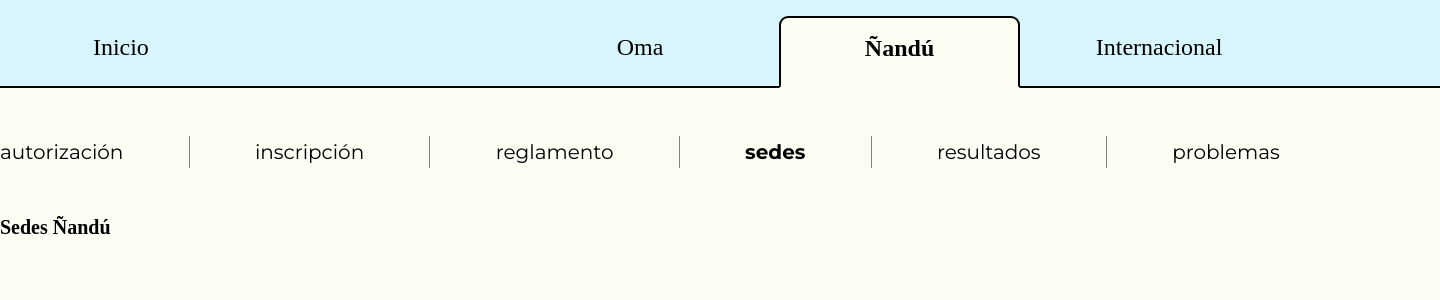
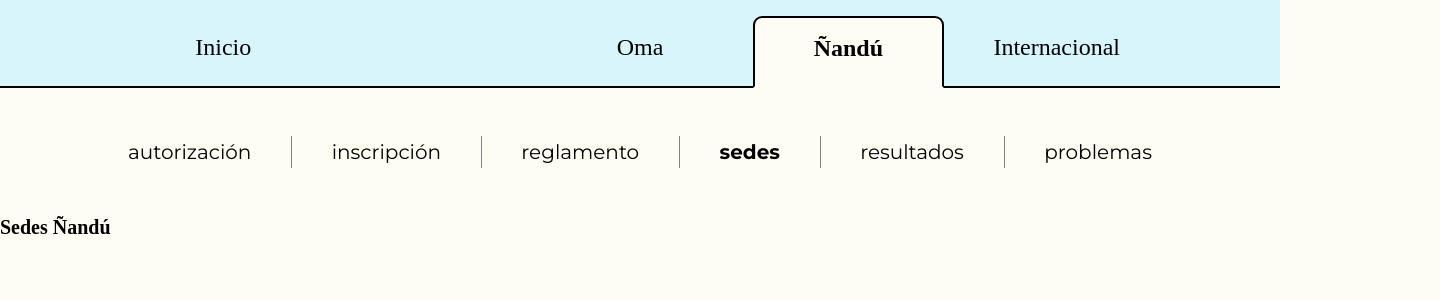
Before and after one commit to JZylber/oma-san-isidro, a Next.js app: page /nandu/sedes in a window 1280 px wide. Shown: the top 300 px of the page, 1440 px wide, since content can reach past the window. Built offline with nearby package versions, Linux system fonts and the light colour scheme; a web font is replaced by a local one.

Commit message:
nav width 100% estirada

```diff
--- a/components/NavBar/Navbar.module.scss
+++ b/components/NavBar/Navbar.module.scss
@@ -1,11 +1,11 @@
-@use '../../styles/shared.scss' as shared;
+@use "../../styles/shared.scss" as shared;
 
-.iconWrapper{
-    @include shared.mobile-only{
+.iconWrapper {
+  @include shared.mobile-only {
     width: 80%;
-        margin-left: 10%
+    margin-left: 10%;
   }
-    @include shared.not-mobile{
+  @include shared.not-mobile {
     display: none;
   }
 }
@@ -16,46 +16,54 @@
     display: none;
   }
 }
-.navbar{
+
+.navbar {
   width: 100%;
-    @include shared.mobile-only{
+  @include shared.mobile-only {
     min-height: shared.$mobile-spacing * 4;
   }
-    @include shared.not-mobile{
+  @include shared.not-mobile {
     grid-row: 1/2;
     grid-column: 1/-1;
   }
-    @include shared.tablet-only{
+  @include shared.tablet-only {
     width: 117.6%;
     margin-left: -8.82%;
   }
-    @include shared.desktop-only{
-        width: 125%;
-        margin-left: -12.5%;
-    }
+
   &_main {
-        @include shared.mobile-only{
+    @include shared.mobile-only {
       padding-top: 2.4rem;
       display: flex;
       flex-direction: column;
       justify-content: center;
-
     }
-        @include shared.not-mobile{
+    @include shared.not-mobile {
       background-color: shared.$light-blue;
       border-bottom: 2px solid;
       position: relative;
     }
-        @include shared.tablet-only{
+    @include shared.tablet-only {
       display: grid;
       @include shared.tablet-columns;
       grid-template-rows: 1fr;
-            padding-top: .8rem;
+      padding-top: 0.8rem;
       min-height: shared.$tabletYspacing * 4;
       padding-left: 7.5%;
       padding-right: 7.5%;
     }
     @include shared.desktop-only {
+      display: flex;
+      justify-content: center;
+    }
+    &_full {
+      @extend .navbar_main;
+      background-color: shared.$light-blue;
+    }
+  }
+}
+
+.wrapper {
   display: grid;
   @include shared.desktop-columns;
   grid-template-rows: 1fr;
@@ -63,10 +71,5 @@
   padding-top: 1.6rem;
   padding-left: 10%;
   padding-right: 10%;
+  width: 1200px;
 }
-        &_full {
-            @extend .navbar_main;
-            background-color: shared.$light-blue;
-        }
-    }
-}
--- a/components/NavBar/Navbar.tsx
+++ b/components/NavBar/Navbar.tsx
@@ -1,101 +1,210 @@
-import styles from './Navbar.module.scss';
-import MenuIcon from '../../img/menuIcon.svg';
-import X from '../../img/x.svg';
-import { useEffect, useState } from 'react';
-import MobileMenu from './MobileMenu/mobile-menu';
-import TopMenu from './TopMenu/TopMenu';
-import { MenuHierarchy, menuItem, showCurrentPageSelected } from './NavBarRouting';
-import SubMenu from './TopMenu/SubMenu';
-import { useRouter } from 'next/router';
+import styles from "./Navbar.module.scss";
+import MenuIcon from "../../img/menuIcon.svg";
+import X from "../../img/x.svg";
+import { useEffect, useState } from "react";
+import MobileMenu from "./MobileMenu/mobile-menu";
+import TopMenu from "./TopMenu/TopMenu";
+import {
+  MenuHierarchy,
+  menuItem,
+  showCurrentPageSelected,
+} from "./NavBarRouting";
+import SubMenu from "./TopMenu/SubMenu";
+import { useRouter } from "next/router";
 
 type NavProps = {
-    togglePageContent? : () => void};
+  togglePageContent?: () => void;
+};
 
-export default function NavBar({togglePageContent}:NavProps){
-    let [openFullMenu,setOpenFullMenu] = useState(false);
-    const defaultMenuHierarchy : Array<menuItem> = [
-        {text: "Inicio",link:"/",selected : false,subItems:[]},
-        {text: "Oma",link:undefined,selected : false,subItems:[
-            {text: "Autorización",link:'/oma/autorizacion',selected : false,subItems:[]},
-            {text: "Inscripción",link:'/oma/inscripcion',selected : false,subItems:[]},
-            {text: "Reglamento",link:'/oma/reglamento',selected : false,subItems:[]},
-            {text: "Sedes",link:'/oma/sedes',selected : false,subItems:[]},
-            {text: "Resultados",link:'/oma/resultados',selected : false,subItems:[]},
-            {text: "Problemas",link:'/oma/problemas',selected : false,subItems:[]}
-        ]},
-        {text: "Ñandú",link:undefined,selected : false,subItems:[
-            {text: "Autorización",link:'/nandu/autorizacion',selected : false,subItems:[]},
-            {text: "Inscripción",link:'/nandu/inscripcion',selected : false,subItems:[]},
-            {text: "Reglamento",link:'/nandu/reglamento',selected : false,subItems:[]},
-            {text: "Sedes",link:'/nandu/sedes',selected : false,subItems:[]},
-            {text: "Resultados",link:'/nandu/resultados',selected : false,subItems:[]},
-            {text: "Problemas",link:'/nandu/problemas',selected : false,subItems:[]}
-        ]},
-        {text: "Internacional",link:"/internacional",selected : false,subItems:[]},
+export default function NavBar({ togglePageContent }: NavProps) {
+  let [openFullMenu, setOpenFullMenu] = useState(false);
+  const defaultMenuHierarchy: Array<menuItem> = [
+    { text: "Inicio", link: "/", selected: false, subItems: [] },
+    {
+      text: "Oma",
+      link: undefined,
+      selected: false,
+      subItems: [
+        {
+          text: "Autorización",
+          link: "/oma/autorizacion",
+          selected: false,
+          subItems: [],
+        },
+        {
+          text: "Inscripción",
+          link: "/oma/inscripcion",
+          selected: false,
+          subItems: [],
+        },
+        {
+          text: "Reglamento",
+          link: "/oma/reglamento",
+          selected: false,
+          subItems: [],
+        },
+        { text: "Sedes", link: "/oma/sedes", selected: false, subItems: [] },
+        {
+          text: "Resultados",
+          link: "/oma/resultados",
+          selected: false,
+          subItems: [],
+        },
+        {
+          text: "Problemas",
+          link: "/oma/problemas",
+          selected: false,
+          subItems: [],
+        },
+      ],
+    },
+    {
+      text: "Ñandú",
+      link: undefined,
+      selected: false,
+      subItems: [
+        {
+          text: "Autorización",
+          link: "/nandu/autorizacion",
+          selected: false,
+          subItems: [],
+        },
+        {
+          text: "Inscripción",
+          link: "/nandu/inscripcion",
+          selected: false,
+          subItems: [],
+        },
+        {
+          text: "Reglamento",
+          link: "/nandu/reglamento",
+          selected: false,
+          subItems: [],
+        },
+        { text: "Sedes", link: "/nandu/sedes", selected: false, subItems: [] },
+        {
+          text: "Resultados",
+          link: "/nandu/resultados",
+          selected: false,
+          subItems: [],
+        },
+        {
+          text: "Problemas",
+          link: "/nandu/problemas",
+          selected: false,
+          subItems: [],
+        },
+      ],
+    },
+    {
+      text: "Internacional",
+      link: "/internacional",
+      selected: false,
+      subItems: [],
+    },
   ];
   const router = useRouter();
-    const [menuHierarchy,setMenuHierarchy] = useState(showCurrentPageSelected(defaultMenuHierarchy,router.pathname));
+  const [menuHierarchy, setMenuHierarchy] = useState(
+    showCurrentPageSelected(defaultMenuHierarchy, router.pathname)
+  );
   const showSubMenu = () => {
-        return(menuHierarchy.find((element) => element.selected && element.subItems.length > 0) != undefined)
+    return (
+      menuHierarchy.find(
+        (element) => element.selected && element.subItems.length > 0
+      ) != undefined
+    );
+  };
+  const getSubitems = () => {
+    let item = menuHierarchy.find((element) => element.selected);
+    if (item) {
+      return item.subItems;
+    } else {
+      return [];
     }
-    const getSubitems = () => {
-        let item = menuHierarchy.find((element) => element.selected)
-        if(item){
-            return(item.subItems)
-        }else{
-            return([])
+  };
+  const selectItem = (
+    hierarchy: MenuHierarchy,
+    mainCategory: number,
+    subCategory?: number
+  ) => {
+    return hierarchy.map((item, index) => {
+      let newItem: menuItem;
+      if (index == mainCategory) {
+        newItem = {
+          ...item,
+          selected: true,
+          subItems: item.subItems.map((subItem, subIndex) => {
+            if (subCategory && subCategory == subIndex) {
+              return { ...subItem, selected: true };
+            } else {
+              return { ...subItem, selected: false };
             }
+          }),
+        };
+      } else {
+        newItem = {
+          ...item,
+          selected: false,
+          subItems: item.subItems.map((subItem) => {
+            return { ...subItem, selected: false };
+          }),
+        };
       }
-    const selectItem = (hierarchy:MenuHierarchy,mainCategory:number,subCategory?:number) => {
-        return(hierarchy.map((item,index) => {
-            let newItem : menuItem;
-            if(index == mainCategory){
-                newItem = {...item,selected:true,subItems:item.subItems.map((subItem,subIndex) => {
-                    if(subCategory && subCategory == subIndex){
-                        return({...subItem,selected:true})
-                    }else {
-                        return({...subItem,selected:false})
-                    }
-                })}
-            } else {
-                newItem = {...item,selected:false,subItems:item.subItems.map((subItem) => {return{...subItem,selected:false}})}
-            }
-            return(newItem)
-        }))
-    }
+      return newItem;
+    });
+  };
 
-    const clickMainItem = (itemName : string) => {
+  const clickMainItem = (itemName: string) => {
     const itemIndex = menuHierarchy.findIndex((item) => item.text == itemName);
-        const item = menuHierarchy[itemIndex]
-        if(item){
-            if(item.link){
-                router.push(item.link)
+    const item = menuHierarchy[itemIndex];
+    if (item) {
+      if (item.link) {
+        router.push(item.link);
       }
       item.selected = true;
-            setMenuHierarchy(selectItem(menuHierarchy,itemIndex))
+      setMenuHierarchy(selectItem(menuHierarchy, itemIndex));
     }
-    }
+  };
   const openCloseMenu = () => {
     setOpenFullMenu(!openFullMenu);
     togglePageContent && togglePageContent();
-    }
+  };
 
   const isNotAtHome = () => {
-        const homeIndex: number = menuHierarchy.findIndex((item) => item.text == 'Inicio');
-        const home: menuItem = menuHierarchy[homeIndex]
+    const homeIndex: number = menuHierarchy.findIndex(
+      (item) => item.text == "Inicio"
+    );
+    const home: menuItem = menuHierarchy[homeIndex];
     const isAtHome: boolean = home.selected;
     return !isAtHome;
+  };
+
+  return (
+    <nav className={styles.navbar}>
+      <div
+        className={
+          styles[["navbar_main", openFullMenu ? "_full" : ""].join("")]
         }
-
-    return(
-        <nav className={styles.navbar}>
-            <div className={styles[["navbar_main", (openFullMenu ? "_full" : "")].join("")]}>
+      >
         <div className={styles.iconWrapper}>
-                    {openFullMenu?<X className={styles.icon} onClick={()=>openCloseMenu()}/>:<MenuIcon className={styles.icon} onClick={()=>openCloseMenu()}/>}
+          {openFullMenu ? (
+            <X className={styles.icon} onClick={() => openCloseMenu()} />
+          ) : (
+            <MenuIcon className={styles.icon} onClick={() => openCloseMenu()} />
+          )}
         </div>
-                {openFullMenu ? <MobileMenu closeMenu={openCloseMenu} menuHierarchy={menuHierarchy}/>: <TopMenu menuHierarchy={menuHierarchy} onClick={clickMainItem}/> }
+        <div className={styles.wrapper}>
+          {openFullMenu ? (
+            <MobileMenu
+              closeMenu={openCloseMenu}
+              menuHierarchy={menuHierarchy}
+            />
+          ) : (
+            <TopMenu menuHierarchy={menuHierarchy} onClick={clickMainItem} />
+          )}
         </div>
-            {isNotAtHome() && <SubMenu items={getSubitems()}/>}
+      </div>
+      {isNotAtHome() && <SubMenu items={getSubitems()} />}
     </nav>
-    )
+  );
 }
```
Also changed, not shown: components/Footer/Footer.tsx (+17 -9 lines), components/NavBar/TopMenu/TopMenu.tsx (+33 -26 lines), pages/index.tsx (+20 -20 lines), pages/oma/inscripcion.tsx (+9 -8 lines), pages/styles/Home.module.scss (+30 -33 lines). Lines whose indentation alone changed are shown as unchanged.
